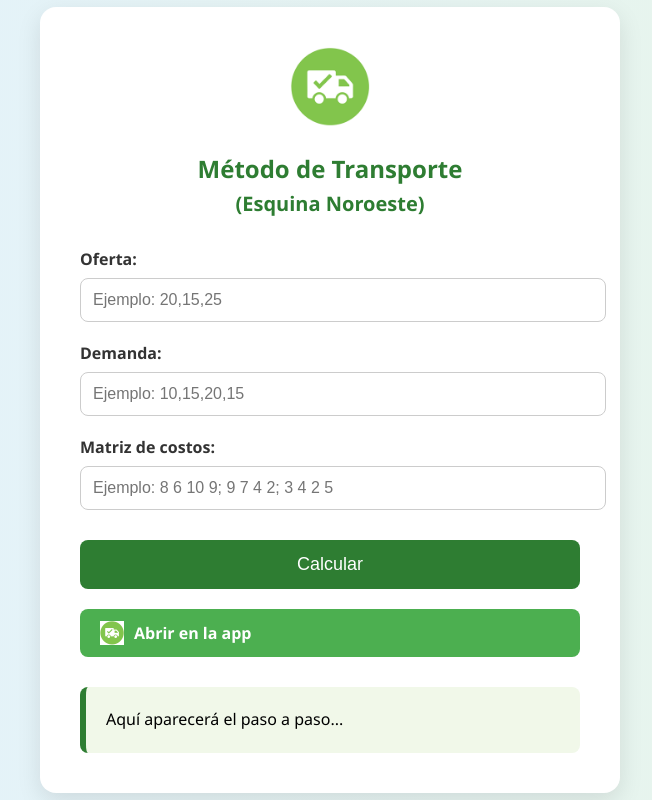
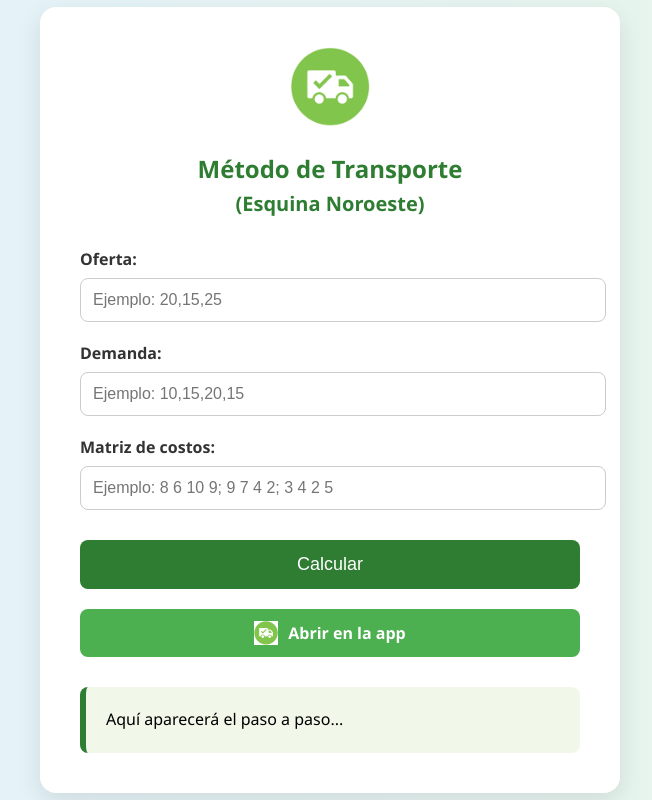
Before and after one commit to jhernandeza74-commits/metodo-transporte, a plain HTML site: page index-nuevo.html in a window 1280 px wide. Shown: the whole page, without its empty margins (310-962 px from the left). Drawn offline with Linux system fonts and the light colour scheme.

Commit message:
Update index-nuevo.html

```diff
--- a/index-nuevo.html
+++ b/index-nuevo.html
@@ -81,6 +81,30 @@
       background-color: #1B5E20;
     }
 
+    a.app-button {
+      display: flex;
+      align-items: center;
+      justify-content: center;
+      background: #4CAF50;
+      color: white;
+      padding: 12px 20px;
+      border-radius: 8px;
+      text-decoration: none;
+      font-weight: bold;
+      margin-top: 20px;
+      transition: background-color 0.3s ease;
+    }
+
+    a.app-button:hover {
+      background-color: #388E3C;
+    }
+
+    a.app-button img {
+      width: 24px;
+      height: 24px;
+      margin-right: 10px;
+    }
+
     #resultado {
       margin-top: 30px;
       background-color: #f1f8e9;
@@ -110,20 +134,10 @@
 
     <button onclick="calcular()">Calcular</button>
 
-    <a href="#" onclick="window.open(location.href, '_blank')" style="
-  display: flex;
-  align-items: center;
-  background: #4CAF50;
-  color: white;
-  padding: 12px 20px;
-  border-radius: 8px;
-  text-decoration: none;
-  font-weight: bold;
-  margin-top: 20px;
-">
-  <img src="icon-192.png" alt="App Icon" style="width:24px; height:24px; margin-right:10px;">
-  Abrir en la app
-</a>
+    <a href="#" onclick="window.open(location.href, '_blank')" class="app-button">
+      <img src="icon-192.png" alt="Abrir en la app" />
+      Abrir en la app
+    </a>
 
     <div id="resultado">Aquí aparecerá el paso a paso...</div>
   </div>
```
